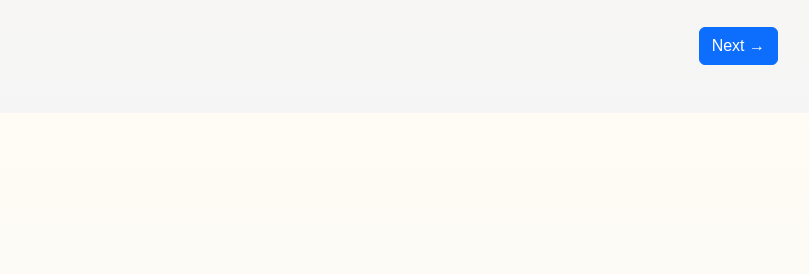
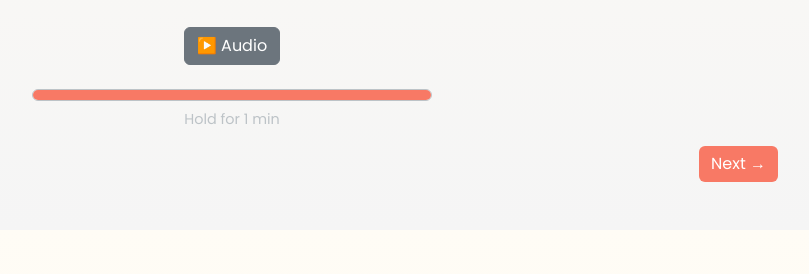
Before and after one commit to lizzieting/ui-final-project, a Flask app: page /flow/1/start in a window 1280 px wide. Shown: the part 526-800 px from the top of the page, without its empty margins (408-1217 px from the left). Run offline with Flask 3, Linux system fonts and the light colour scheme.

Commit message:
new learn updates EK

```diff
--- a/HW10 Final/data/learn_data.json
+++ b/HW10 Final/data/learn_data.json
@@ -9,17 +9,23 @@
         {
           "name": "Standing Side Stretch",
           "image": "https://www.sheknows.com/wp-content/uploads/2018/08/vv7a9gdonpr46ocl7vk4.gif?w=600",
-          "instructions": "1. Stand tall and raise both arms overhead.\n2. Clasp hands and gently lean to one side.\n3. Breathe deeply and switch sides."
+          "instructions": "1. Stand tall and raise both arms overhead.\n2. Clasp hands and gently lean to one side.\n3. Breathe deeply and switch sides.",
+          "duration": "1 min",
+          "audio": "standing-side-stretch.mp3"
         },
         {
           "name": "Tree Pose",
           "image": "https://www.sheknows.com/wp-content/uploads/2018/08/gijnkznlgwzt0bcb1bgp.gif?w=600",
-          "instructions": "1. Balance on one leg and place the other on your inner thigh.\n2. Bring hands to heart center or raise overhead.\n3. Focus on a point and breathe steadily."
+          "instructions": "1. Balance on one leg and place the other on your inner thigh.\n2. Bring hands to heart center or raise overhead.\n3. Focus on a point and breathe steadily.",
+          "duration": "1 min",
+          "audio": "tree-pose.mp3"
         },
         {
           "name": "Bound Angle Pose",
           "image": "https://www.sheknows.com/wp-content/uploads/2018/08/gmgcbkyssvaetasg6ux3.gif?w=600",
-          "instructions": "1. Sit with feet together and knees out to the sides.\n2. Hold your feet or ankles with your hands.\n3. Gently press knees down and breathe."
+          "instructions": "1. Sit with feet together and knees out to the sides.\n2. Hold your feet or ankles with your hands.\n3. Gently press knees down and breathe.",
+          "duration": "2 min",
+          "audio": "bound-angle-pose.mp3"
         }
       ]
     },
@@ -32,17 +38,23 @@
         {
           "name": "Seated Forward Bend",
           "image": "https://www.sheknows.com/wp-content/uploads/2018/08/wqwoywcreesk3jvgeizf.gif?w=600",
-          "instructions": "1. Sit with legs extended in front of you.\n2. Inhale, then exhale and fold forward from the hips.\n3. Reach for your feet and relax your neck."
+          "instructions": "1. Sit with legs extended in front of you.\n2. Inhale, then exhale and fold forward from the hips.\n3. Reach for your feet and relax your neck.",
+          "duration": "1 min",
+          "audio": "seated-forward-bend.mp3"
         },
         {
           "name": "Cat-Cow Stretch",
           "image": "https://www.sheknows.com/wp-content/uploads/2018/08/jwmpi0rqipzgycnv7aqf.gif?w=600",
-          "instructions": "1. Start on all fours with wrists under shoulders.\n2. Inhale to arch your back (cow), lifting your head.\n3. Exhale to round your spine (cat), tucking chin."
+          "instructions": "1. Start on all fours with wrists under shoulders.\n2. Inhale to arch your back (cow), lifting your head.\n3. Exhale to round your spine (cat), tucking chin.",
+          "duration": "1 min",
+          "audio": "cat-cow.mp3"
         },
         {
           "name": "Triangle Pose",
           "image": "https://www.sheknows.com/wp-content/uploads/2018/08/j6ulwm7h37ijipo2hqa6.gif?w=600",
-          "instructions": "1. Step feet wide and turn front foot out.\n2. Extend arms and reach forward, then down.\n3. Raise other arm up and gaze at your hand."
+          "instructions": "1. Step feet wide and turn front foot out.\n2. Extend arms and reach forward, then down.\n3. Raise other arm up and gaze at your hand.",
+          "duration": "1 min",
+          "audio": "triangle-pose.mp3"
         }
       ]
     },
@@ -55,17 +67,23 @@
         {
           "name": "Boat Pose",
           "image": "https://www.sheknows.com/wp-content/uploads/2018/08/qycnrgrlkywcpyin4vgu.gif?w=600",
-          "instructions": "1. Sit and lift your legs to a V-shape.\n2. Extend your arms forward, parallel to the floor.\n3. Engage your core and hold the position."
+          "instructions": "1. Sit and lift your legs to a V-shape.\n2. Extend your arms forward, parallel to the floor.\n3. Engage your core and hold the position.",
+          "duration": "1 min",
+          "audio": "boat-pose.mp3"
         },
         {
           "name": "Side Plank Pose",
           "image": "https://www.sheknows.com/wp-content/uploads/2018/08/jpzzccg4e8pvdkvvlrd6.gif?w=600",
-          "instructions": "1. Begin in plank and shift weight to one side.\n2. Stack feet and raise top arm to the sky.\n3. Keep hips lifted and core strong."
+          "instructions": "1. Begin in plank and shift weight to one side.\n2. Stack feet and raise top arm to the sky.\n3. Keep hips lifted and core strong.",
+          "duration": "1 min",
+          "audio": "side-plank-pose.mp3"
         },
         {
           "name": "Chair Pose",
           "image": "https://www.sheknows.com/wp-content/uploads/2018/08/mmdauls4w7zlxwyauj39.gif?w=600",
-          "instructions": "1. Stand with feet together and bend knees.\n2. Reach arms overhead, keeping back straight.\n3. Shift weight into heels and hold."
+          "instructions": "1. Stand with feet together and bend knees.\n2. Reach arms overhead, keeping back straight.\n3. Shift weight into heels and hold.",
+          "duration": "2 min",
+          "audio": "chair-pose.mp3"
         }
       ]
     }
--- a/HW10 Final/templates/base.html
+++ b/HW10 Final/templates/base.html
@@ -4,6 +4,7 @@
     <meta charset="UTF-8">
     <meta name="viewport" content="width=device-width, initial-scale=1.0">
     <title>{% block title %}Simple Yoga{% endblock %}</title>
+    <link href="https://fonts.googleapis.com/css2?family=Poppins:wght@400;600&display=swap" rel="stylesheet">
     <link href="https://cdn.jsdelivr.net/npm/bootstrap@5.3.0/dist/css/bootstrap.min.css" rel="stylesheet">
     <link rel="stylesheet" href="https://cdnjs.cloudflare.com/ajax/libs/font-awesome/6.0.0/css/all.min.css">
     <style>
--- a/HW10 Final/templates/start_flow.html
+++ b/HW10 Final/templates/start_flow.html
@@ -19,18 +19,35 @@
           </div>
     </div>
 
+    {% if pose.audio %}
+<div class="text-center mt-3">
+  <button class="btn btn-secondary" onclick="toggleAudio()"> ▶️ Audio</button>
+  <audio id="audio-guide" src="{{ url_for('static', filename='audio/' ~ pose.audio) }}"></audio>
+</div>
+{% endif %}
+
+{% if pose.duration %}
+<div class="timer-wrapper mt-4">
+  <div class="progress-bar">
+    <div class="progress-fill" id="progress-fill"></div>
+  </div>
+  <p class="progress-label">Hold for {{ pose.duration }}</p>
+</div>
+{% endif %}
+
+
     <!-- Navigation Buttons -->
     <div class="d-flex justify-content-between">
         {% if index > 0 %}
-        <a href="{{ url_for('start_flow', flow_id=flow.id, pose_index=index-1) }}" class="btn btn-outline-secondary">← Back</a>
+        <a href="{{ url_for('start_flow', flow_id=flow.id, pose_index=index-1) }}" class=" btn btn-outline-secondary">← Back</a>
         {% else %}
         <span></span>
         {% endif %}
 
         {% if index < total - 1 %}
-        <a href="{{ url_for('start_flow', flow_id=flow.id, pose_index=index+1) }}" class="btn btn-primary">Next →</a>
+        <a href="{{ url_for('start_flow', flow_id=flow.id, pose_index=index+1) }}" class="btn main-btn">Next →</a>
         {% else %}
-        <a href="{{ url_for('home') }}" class="btn btn-success">Finish</a>
+        <a href="{{ url_for('learn') }}" class="btn main-btn">Finish</a>
         {% endif %}
     </div>
 </div>
@@ -60,18 +77,91 @@
         margin-bottom: 1rem;
     }
 
-    .pose-name {
-        color:  #2C3E50;
-    }
-
     .pose-img {
         border: 2px solid var(--accent-color);
         border-radius: 12px;
     }
 
+    .main-btn {
+    background-color: var(--accent-color);
+    color: white;
+    border: none;
+}
 
+.main-btn:hover {
+    background-color: #e46b58;
+    color: var(--medium-grey);
+}
+
+.custom-btn-outline {
+    background-color: transparent;
+    color: var(--accent-color);
+    border: 2px solid var(--accent-color);
+    text-decoration: none;
+}
+
+.custom-btn-outline:hover {
+    background-color: var(--accent-color);
+    color: white;
+}
+
+.progress-bar {
+    width: 100%;
+    max-width: 400px;
+    height: 12px;
+    background-color: var(--light-grey);
+    border-radius: 6px;
+    overflow: hidden;
+    margin: 0 auto 0.5rem auto;
+    border: 1px solid var(--medium-grey);
+}
+
+.progress-fill {
+    height: 100%;
+    background-color: var(--accent-color);
+    width: 0%;
+    transition: width 60s linear;
+}
+
+.progress-label {
+    font-size: 0.9rem;
+    color: var(--medium-grey);
+    font-weight: 500;
+    text-align: center;
+    margin-top: 0.5rem;
+}
+
+.timer-wrapper {
+  text-align: center;
+}
 
 
     </style>
 
+<script>
+    //audio button
+    function toggleAudio() {
+      const audio = document.getElementById("audio-guide");
+      if (!audio) return;
+
+      if (audio.paused) {
+        audio.play();
+      } else {
+        audio.pause();
+        audio.currentTime = 0;
+      }
+    }
+
+    // animation
+    document.addEventListener("DOMContentLoaded", function () {
+      const fill = document.getElementById("progress-fill");
+      if (fill) {
+        setTimeout(() => {
+          fill.style.width = "100%";
+        }, 100);
+      }
+    });
+  </script>
+
+
 {% endblock %}
```
Also changed, not shown: HW10 Final/templates/flow.html (+33 -9 lines), HW10 Final/instance/quiz.db, instance/quiz.db, 12 other files.
